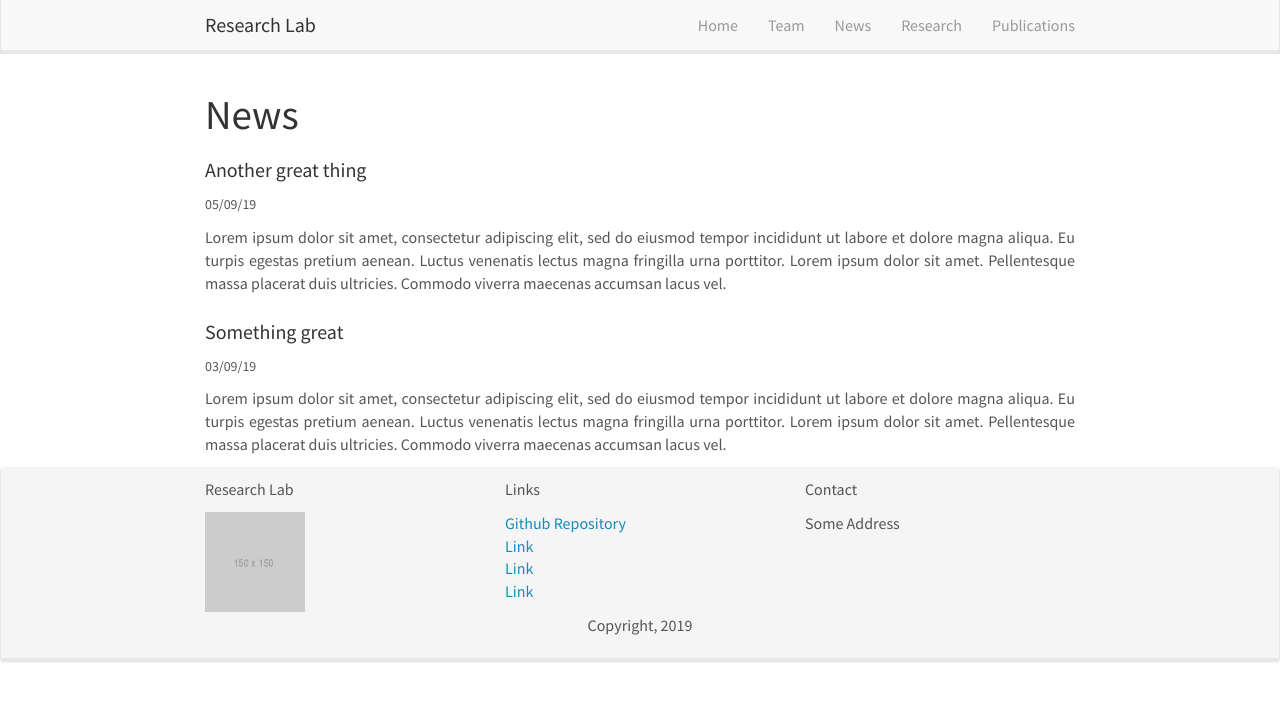
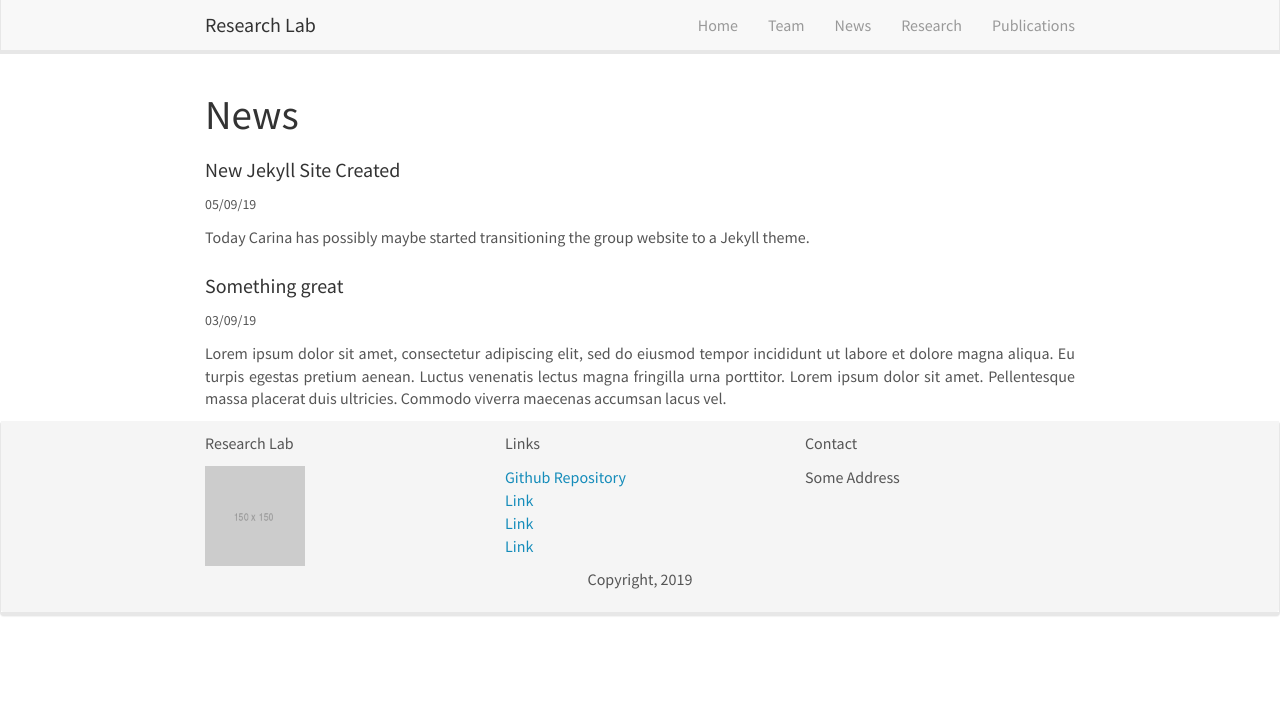
Before and after one commit to troyvvgroup/troyvvgroup.github.io, a Jekyll site: the page built from _pages/news.html, in a window 1280 px wide. Shown: the top 701 px of the page. Built offline with Jekyll 4.4.1, drawn with Linux system fonts in a browser that asks for light colours; nearby versions of some CDN libraries.

Commit message:
Update news.yml

```diff
--- a/_data/news.yml
+++ b/_data/news.yml
@@ -1,13 +1,9 @@
 - date: 05/09/19
-  title: "Another great thing"
+  title: "New Jekyll Site Created"
   tags:
     - some
     - tags
-  content: Lorem ipsum dolor sit amet, consectetur adipiscing elit,
-    sed do eiusmod tempor incididunt ut labore et dolore magna aliqua.
-    Eu turpis egestas pretium aenean. Luctus venenatis lectus magna fringilla
-    urna porttitor. Lorem ipsum dolor sit amet. Pellentesque massa placerat
-    duis ultricies. Commodo viverra maecenas accumsan lacus vel.
+  content: Today Carina has possibly maybe started transitioning the group website to a Jekyll theme.
 
 - date: 03/09/19
   title: "Something great"
```
